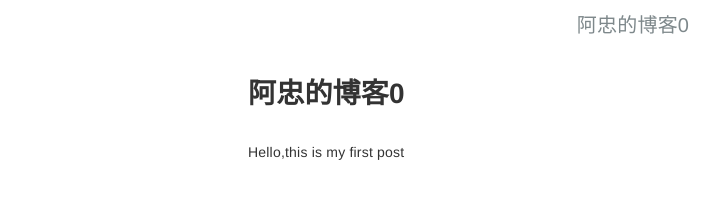
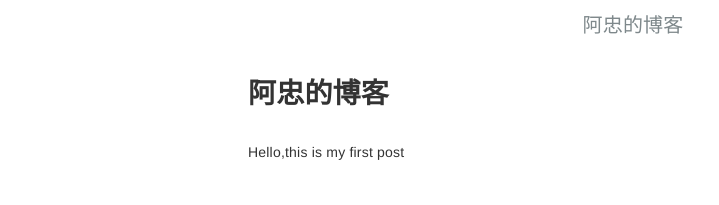
Before and after one commit to jmyzliang/jmyzliang.github.io, a Jekyll site: the page built from _posts/2023-2-11-hello-world.md, in a window 1280 px wide. Shown: the top 205 px of the page, without its empty margins (7-726 px from the left). Built offline with Jekyll 4.4.1, drawn with Linux system fonts in a browser that asks for light colours; our own code applies the rules of GitHub Pages for plain Markdown files.

Commit message:
Update _config.yml

```diff
--- a/_config.yml
+++ b/_config.yml
@@ -1 +1 @@
-title:            阿忠的博客0
+title:            阿忠的博客
```
